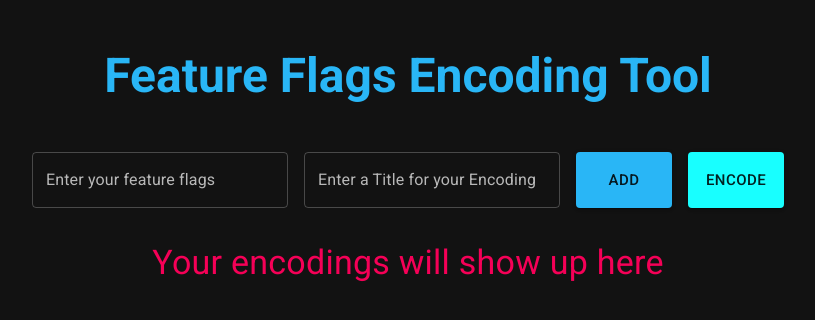
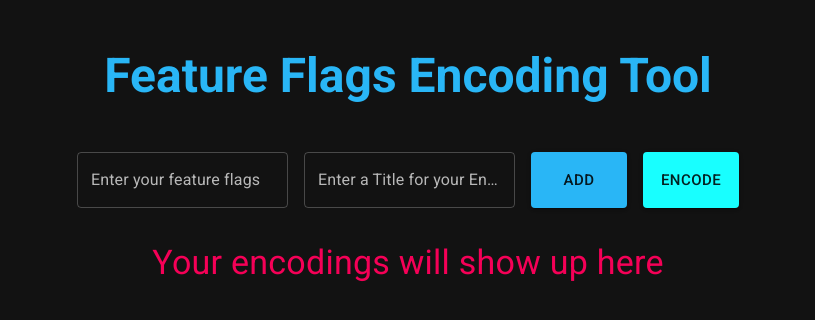
Before and after one commit to rahilchughtai/feature-flag-encoder, a React (Vite) app: page / in a window 1280 px wide. Shown: the top 320 px of the page, without its empty margins (232-1047 px from the left). Built offline with nearby package versions, Linux system fonts and the light colour scheme.

Commit message:
refactor with context and compound components

```diff
--- a/src/App.tsx
+++ b/src/App.tsx
@@ -82,17 +82,26 @@ function App() {
 
 
       <ChipsList chipData={featureFlags} onChipClick={(key) => handleClick(key)} onChipDelete={(key) => handleDelete(key)} />
+      <FeatureFlagForm>
+        <FeatureFlagForm.FlagTextField
+          onAddFeatureFlag={addFeatureFlag}
+        />
+        <FeatureFlagForm.EncodingTextField
+          encodingTitle={encodingTitle}
+          onEncodingTitleChange={handleEncodingTitleChange}
+        />
+        <FeatureFlagForm.AddButton
+          onAddFeatureFlag={addFeatureFlag}
+        />
+        <FeatureFlagForm.EncodeButton
+          onGenereateEncoding={genereateEncoding}
+        />
+      </FeatureFlagForm>
 
-
-      <FeatureFlagForm
-        featureFlags={featureFlags}
-        encodingTitle={encodingTitle}
-        onEncodingTitleChange={handleEncodingTitleChange}
-        onGenereateEncoding={genereateEncoding}
-        onAddFeatureFlag={addFeatureFlag}
-      />
-
-      <EncodedDataDisplay setEncodingList={setEncodingList} encodingList={encodingList} />
+      <EncodedDataDisplay>
+        <EncodedDataDisplay.Title encodingList={encodingList} />
+        <EncodedDataDisplay.ListItem encodingList={encodingList} setEncodingList={setEncodingList} />
+      </EncodedDataDisplay>
 
     </ThemeProvider>
   );
--- a/src/components/EncodedDataDisplay.tsx
+++ b/src/components/EncodedDataDisplay.tsx
@@ -1,17 +1,13 @@
 import { Alert, Box, Snackbar, SnackbarCloseReason, Typography } from "@mui/material";
 import { FeatureFlagEncoding } from "../models/featureFlagModel";
-import { useState } from "react";
+import { PropsWithChildren, useState } from "react";
 import EncodedDataListItem from "./EncodedDataListItem";
+import { SnackbarContext } from "../context/snackbar";
 
 
-interface EncodedDatapProps {
-    encodingList: FeatureFlagEncoding[],
-    setEncodingList: React.Dispatch<React.SetStateAction<FeatureFlagEncoding[]>>
-}
-export default function EncodedDataDisplay({ encodingList, setEncodingList }: EncodedDatapProps) {
+
+export default function EncodedDataDisplay({ children }: PropsWithChildren) {
     const [open, setOpen] = useState(false);
-    const ListTitle = encodingList.length > 0 ? 'Encoded Feature Flags List' : 'Your encodings will show up here';
-
     const handleClose = (
         _: React.SyntheticEvent | Event,
         reason?: SnackbarCloseReason,
@@ -22,25 +18,10 @@ export default function EncodedDataDisplay({ encodingList, setEncodingList }: En
         setOpen(false);
     };
 
-    const handleCopy = async (text: string) => {
-        if (!text) { return }
-        await navigator.clipboard.writeText(text);
-        setOpen(true);
-    };
-
-
     return (
+        <SnackbarContext.Provider value={{ snackbarOpen: open, setSnackbarOpen: setOpen }}>
             <Box>
-            <Typography
-                style={{ marginTop: '1em' }}
-                align="center"
-                color={'secondary'}
-                variant="h4"
-
-            >
-                {ListTitle}
-            </Typography>
-            <EncodedDataListItem setEncodingList={setEncodingList} encodingList={encodingList} handleCopy={handleCopy} />
+                {children}
                 <Snackbar
                     anchorOrigin={{
                         vertical: 'bottom',
@@ -59,5 +40,25 @@ export default function EncodedDataDisplay({ encodingList, setEncodingList }: En
                     </Alert>
                 </Snackbar>
             </Box>
+        </SnackbarContext.Provider>
     )
 }
+
+
+EncodedDataDisplay.Title = EncodeDataTitle;
+EncodedDataDisplay.ListItem = EncodedDataListItem;
+
+function EncodeDataTitle({ encodingList }: { encodingList: FeatureFlagEncoding[] }) {
+    const ListTitle = encodingList.length > 0 ? 'Encoded Feature Flags List' : 'Your encodings will show up here';
+
+    return (
+        <Typography
+            style={{ marginTop: '1em' }}
+            align="center"
+            color={'secondary'}
+            variant="h4"
+        >
+            {ListTitle}
+        </Typography>
+    )
+}
--- a/src/components/FeatureFlagForm.tsx
+++ b/src/components/FeatureFlagForm.tsx
@@ -1,37 +1,44 @@
 import { Box, Button, SxProps, TextField, Theme } from '@mui/material'
-import React, { useState } from 'react'
-import { FeatureFlagChipData } from '../models/featureFlagModel';
+import React, { createContext, useContext, useState } from 'react'
 
 
 interface FeatureFlagsFormProps {
-  featureFlags: FeatureFlagChipData[];
-  encodingTitle: string;
-  onEncodingTitleChange: (event: React.ChangeEvent<HTMLInputElement>) => void;
-  onGenereateEncoding: () => void;
+  children: React.ReactNode;
+}
+const FlagFormContext = createContext<{ flagText: string, setFlagText: React.Dispatch<React.SetStateAction<string>> }>({ flagText: '', setFlagText: () => { } });
+
+function FeatureFlagForm({ children }: FeatureFlagsFormProps) {
+  const [flagText, setFlagText] = useState('')
+  return (
+    <FlagFormContext.Provider value={{ flagText, setFlagText }} >
+      <Box
+        display={'flex'}
+        sx={{ flexDirection: { xs: 'column', md: 'row' } }}
+        justifyContent={'center'}
+        alignItems={'center'}
+        gap={'1em'}
+      >
+        {children}
+      </Box>
+    </FlagFormContext.Provider>
+  )
+}
+
+interface FeatureFlagsTextFieldProps {
   onAddFeatureFlag: (flagText: string) => void;
-  showEncodeButton?: boolean;
-  showEncodingTitleInput?: boolean;
   sx?: SxProps<Theme> | undefined
 }
 
 
-function FeatureFlagForm({ onAddFeatureFlag, encodingTitle, onEncodingTitleChange, onGenereateEncoding, showEncodeButton = true, showEncodingTitleInput = true, sx = { width: { xs: '70%', md: '20%' } } }: FeatureFlagsFormProps) {
 
-  const [flagText, setFlagText] = useState('');
+function FeatureFlagsTextField({ onAddFeatureFlag, sx }: FeatureFlagsTextFieldProps) {
+  const { flagText, setFlagText } = useContext(FlagFormContext)
+
   const handleTextChange = (event: React.ChangeEvent<HTMLInputElement>) => {
     const val = event.target.value;
     if (val.length >= 0 && val.length <= 10) {
       setFlagText(val);
     }
-  }
-
-
-  const handleAdd = () => {
-    if (flagText.length === 0) {
-      return;
-    }
-    onAddFeatureFlag(flagText)
-    setFlagText('')
   }
 
   const onSpecialKeyDown = (event: React.KeyboardEvent<HTMLInputElement>) => {
@@ -43,13 +50,6 @@ function FeatureFlagForm({ onAddFeatureFlag, encodingTitle, onEncodingTitleChang
   }
 
   return (
-    <Box
-      display={'flex'}
-      sx={{ flexDirection: { xs: 'column', md: 'row' } }}
-      justifyContent={'center'}
-      alignItems={'center'}
-      gap={'1em'}
-    >
     <TextField
       onKeyDown={onSpecialKeyDown}
       onChange={handleTextChange}
@@ -59,19 +59,26 @@ function FeatureFlagForm({ onAddFeatureFlag, encodingTitle, onEncodingTitleChang
       label="Enter your feature flags"
       variant="outlined"
     />
-
-      {showEncodingTitleInput
-        &&
-        <TextField
-          onChange={onEncodingTitleChange}
-          value={encodingTitle}
-          sx={sx}
-          id="outlined-basic"
-          label="Enter a Title for your Encoding"
-          variant="outlined"
-        />
+  )
 }
 
+
+interface AddButtonProps {
+  onAddFeatureFlag: (flagText: string) => void;
+}
+
+function AddButton({ onAddFeatureFlag }: AddButtonProps) {
+  const { flagText, setFlagText } = useContext(FlagFormContext)
+
+
+  const handleAdd = () => {
+    if (flagText.length === 0) {
+      return;
+    }
+    onAddFeatureFlag(flagText)
+    setFlagText('')
+  }
+  return (
     <Button
       onClick={handleAdd}
       style={{
@@ -82,7 +89,18 @@ function FeatureFlagForm({ onAddFeatureFlag, encodingTitle, onEncodingTitleChang
     >
       Add
     </Button>
-      {showEncodeButton &&
+  )
+}
+
+
+
+interface EncodeButtonProps {
+  onGenereateEncoding: () => void;
+}
+
+function EncodeButton({ onGenereateEncoding }: EncodeButtonProps) {
+
+  return (
     <Button
       onClick={onGenereateEncoding}
       color='primary' style={{
@@ -91,10 +109,36 @@ function FeatureFlagForm({ onAddFeatureFlag, encodingTitle, onEncodingTitleChang
       }} size="large" variant="contained">
       Encode
     </Button>
-      }
-
-    </Box>
   )
 }
 
+
+
+interface EncodingTextFieldProps {
+  onEncodingTitleChange: (event: React.ChangeEvent<HTMLInputElement>) => void;
+  encodingTitle: string;
+  sx?: SxProps<Theme> | undefined
+}
+
+function EncodingTextField({ onEncodingTitleChange, encodingTitle, sx }: EncodingTextFieldProps) {
+  return (
+    <TextField
+      onChange={onEncodingTitleChange}
+      value={encodingTitle}
+      sx={sx}
+      id="outlined-basic"
+      label="Enter a Title for your Encoding"
+      variant="outlined"
+    />
+  )
+}
+
+
+FeatureFlagForm.FlagTextField = FeatureFlagsTextField
+FeatureFlagForm.AddButton = AddButton
+FeatureFlagForm.EncodeButton = EncodeButton
+FeatureFlagForm.EncodingTextField = EncodingTextField
+
+
+
 export default FeatureFlagForm
--- /dev/null
+++ b/src/context/snackbar.tsx
@@ -0,0 +1,3 @@
+import { createContext } from "react";
+
+export const SnackbarContext = createContext<{ snackbarOpen: boolean, setSnackbarOpen: React.Dispatch<React.SetStateAction<boolean>> }>({ snackbarOpen: false, setSnackbarOpen: () => { } });
```
Also changed, not shown: src/components/EncodedDataListItem.tsx (+22 -18 lines). Lines whose indentation alone changed are shown as unchanged.
